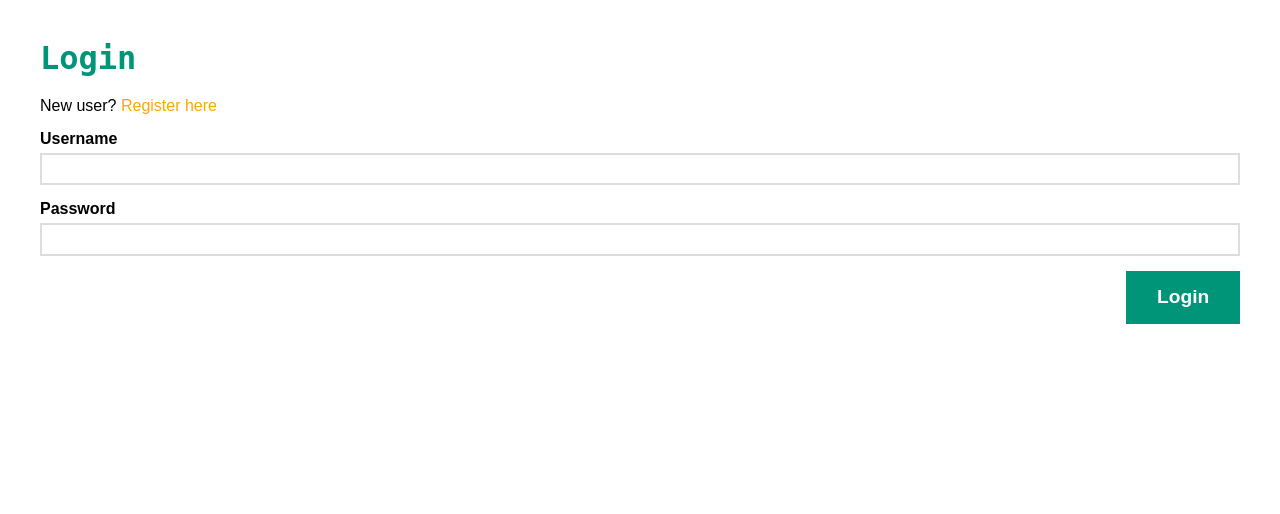
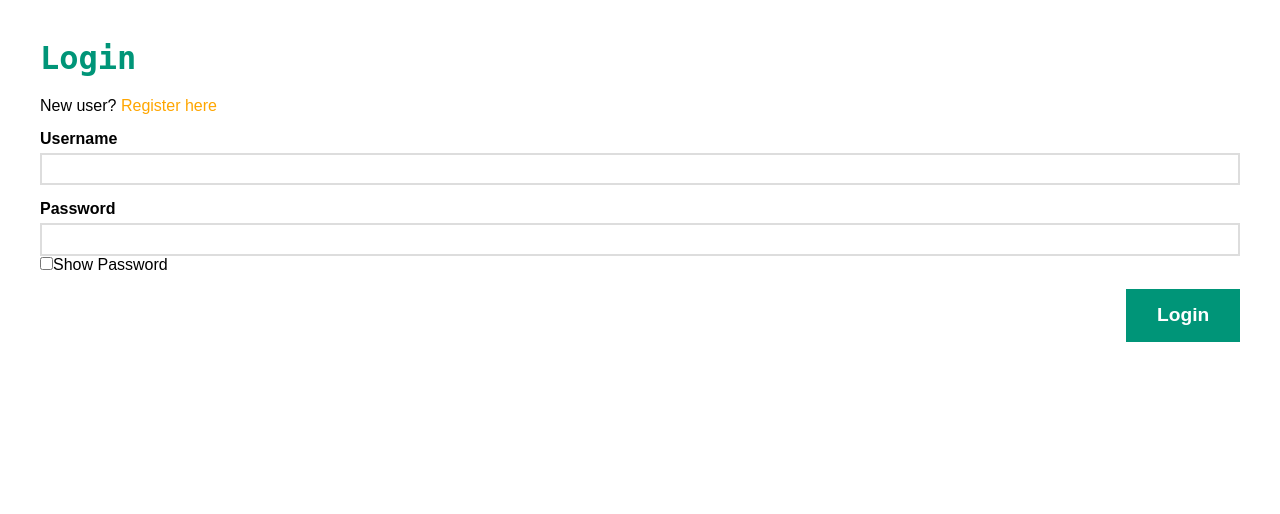
Before and after one commit to MarinosPapadakis/RooForABuddy, a Flask app: page /login in a window 1280 px wide. Shown: the part 170-684 px from the top of the page. Run offline with Flask 2, Linux system fonts and the light colour scheme.

Commit message:
eye on password v4

```diff
--- a/templates/login.html
+++ b/templates/login.html
@@ -15,6 +15,19 @@
         <div>
             <label class="sign-up-label">Password</label>
             <input name="password" type="password" class="sign-up-input" required>
+            <input type="checkbox" onclick="myFunction()">Show Password
+
+<script>
+function myFunction() {
+  var x = document.getElementById("myInput");
+  if (x.type === "password") {
+    x.type = "text";
+  } else {
+    x.type = "password";
+  }
+}
+</script>
+
         </div>
         <div>
             <button type="submit" class="sign-up-button">Login</button>
@@ -23,4 +36,5 @@
 
     </form>
 
+
 {% endblock %}
```
